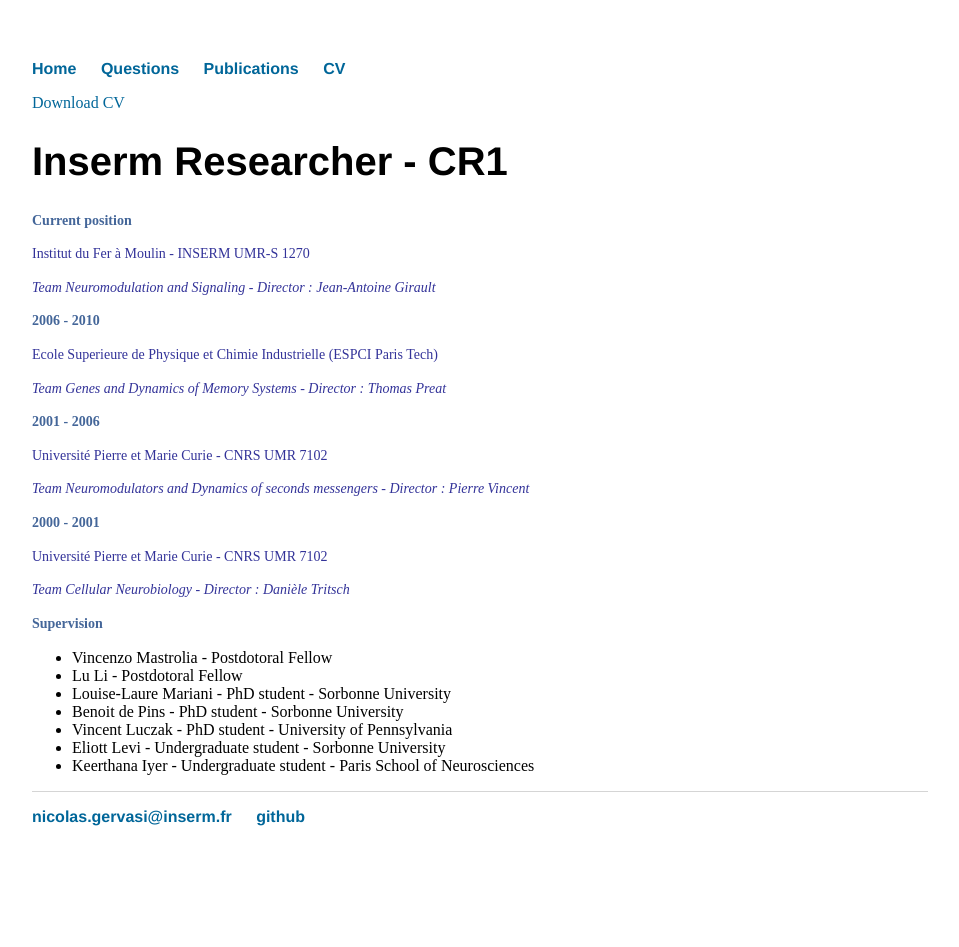
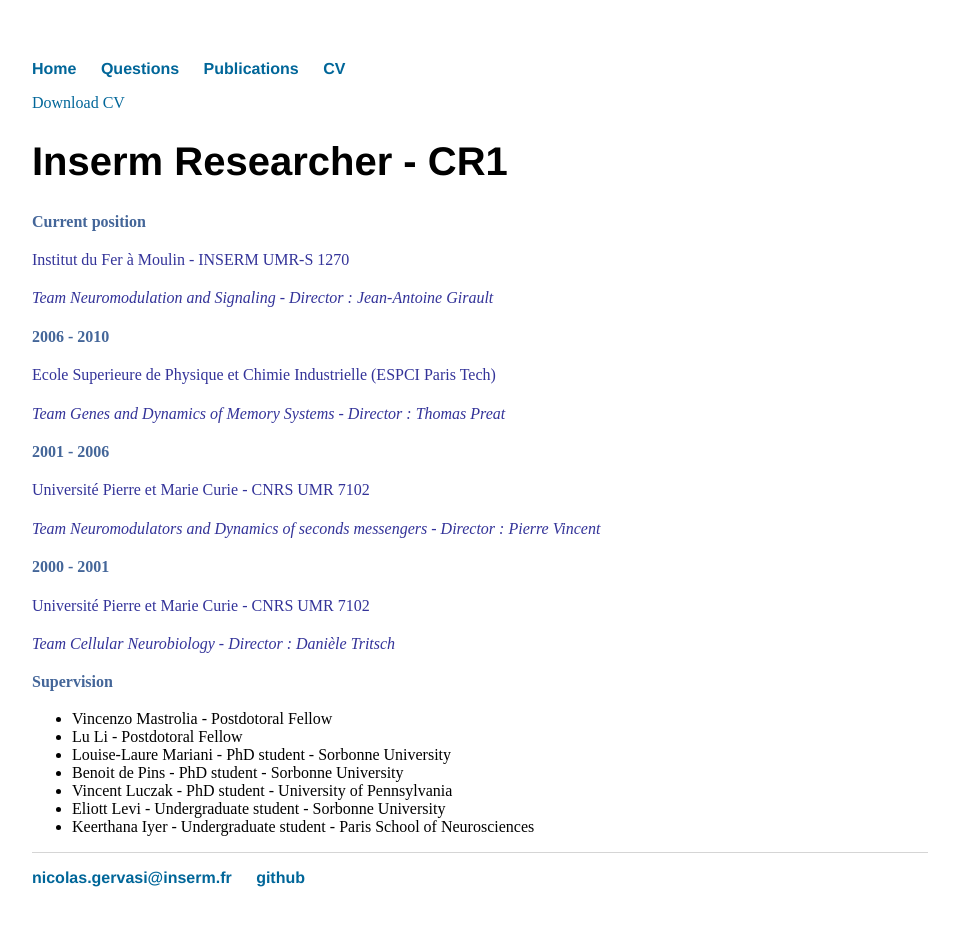
Before and after one commit to nicolasgervasi/nicolasgervasi.github.io, a Jekyll site: the page built from cv/index.html, in a window 1280 px wide. Shown: the whole page, without its empty margins (160-1119 px from the left). Built offline with Jekyll 4.4.1, drawn with Linux system fonts in a browser that asks for light colours; before the commit the page ends 900 px from its top, so only the background shows below that.

Commit message:
Update main.css

```diff
--- a/css/main.css
+++ b/css/main.css
@@ -21,11 +21,11 @@ a:hover {
 }
 
 h1 {
-    font-size: 40px;
+    font-size: 2.5em;
     font-family:'Helvetica', 'Arial', 'Sans-Serif';
 }
 p {
-    font-size: 14px;
+    font-size: 1em;
     line-height: 1.4em;
     color: #339;
 }
```
